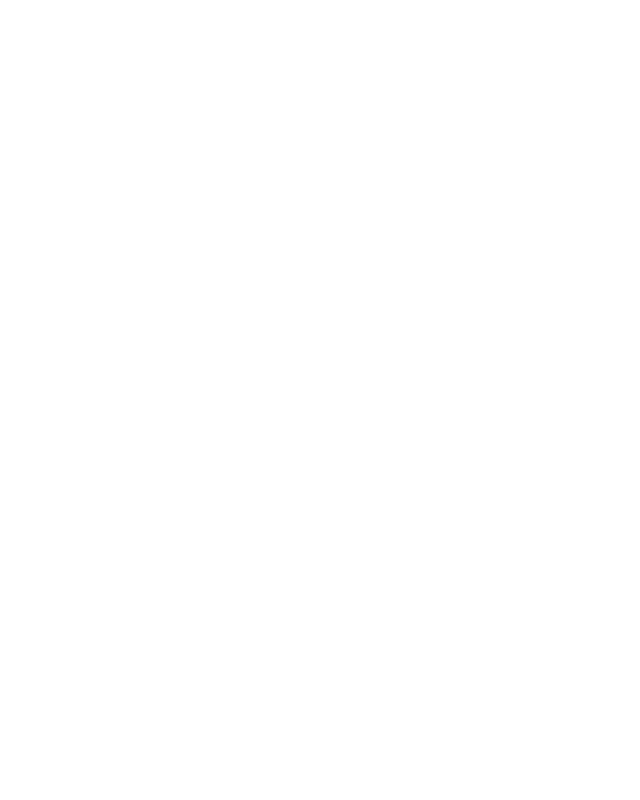
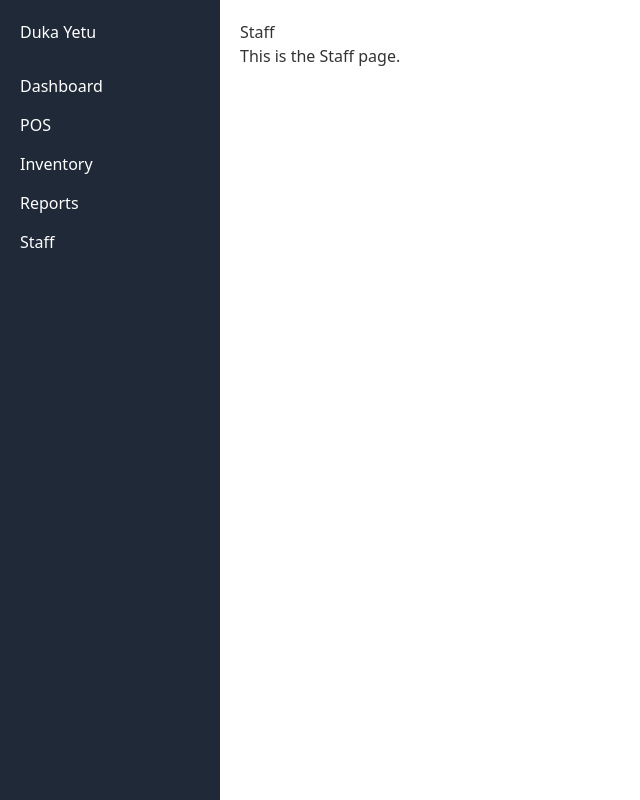
Before and after one commit to John-M23/Duka-Yetu, a React (Vite) app: page /staff in a window 1280 px wide. Before the commit this address had no page. Shown: the whole page, without its empty margins (0-640 px from the left). Built offline with nearby package versions, Linux system fonts and the light colour scheme.

Commit message:
Added staff .jsx

```diff
--- /dev/null
+++ b/src/pages/Staff.jsx
@@ -0,0 +1,14 @@
+import react from 'react'
+import DashboardLayout from "../Layouts/DashboardLayout";
+import { Link } from 'react-router-dom';
+
+export default function Staff()
+{    return(
+        <DashboardLayout>
+            <div>
+                <h2>Staff</h2>
+                <p>This is the Staff page.</p>
+            </div>
+        </DashboardLayout>
+    );
+}
--- a/src/routes/AppRoutes.jsx
+++ b/src/routes/AppRoutes.jsx
@@ -6,8 +6,8 @@
 import Register from "../pages/Register";
 import Price from "../components/Price";
 import Inventory from "../pages/Inventory";
-// import Reports from "../pages/Reports";
-// import Staff from "../pages/Staff";
+import Report from "../pages/Report";
+import Staff from "../pages/Staff";
 
 export default function AppRoutes()
 {
@@ -21,8 +21,8 @@
              <Route path ="/register" element={<Register/>} />
              <Route path ="/price" element={<Price/>} />
               <Route path ="/Inventory"element={<Inventory/>} />
-               {/* <Route path ="/reports" element={<Reports/>} /> */}
-                {/* <Route path ="/staff" element={<Staff/>} /> */}
+               <Route path ="/reports" element={<Report/>} />
+                <Route path ="/staff" element={<Staff/>} />
         </Routes>
 
 
```
Also changed, not shown: src/pages/Report.jsx (+8 -0 lines).
